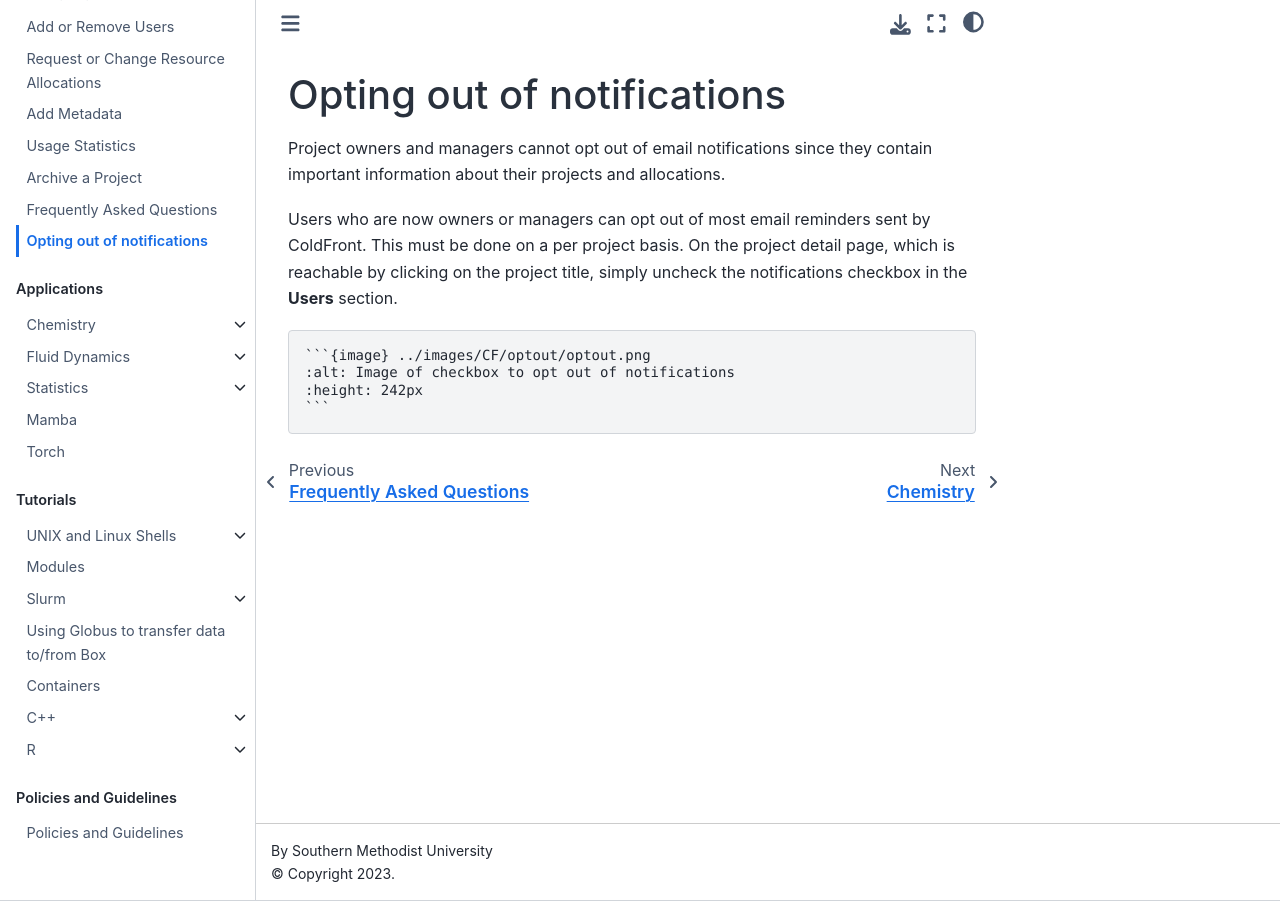
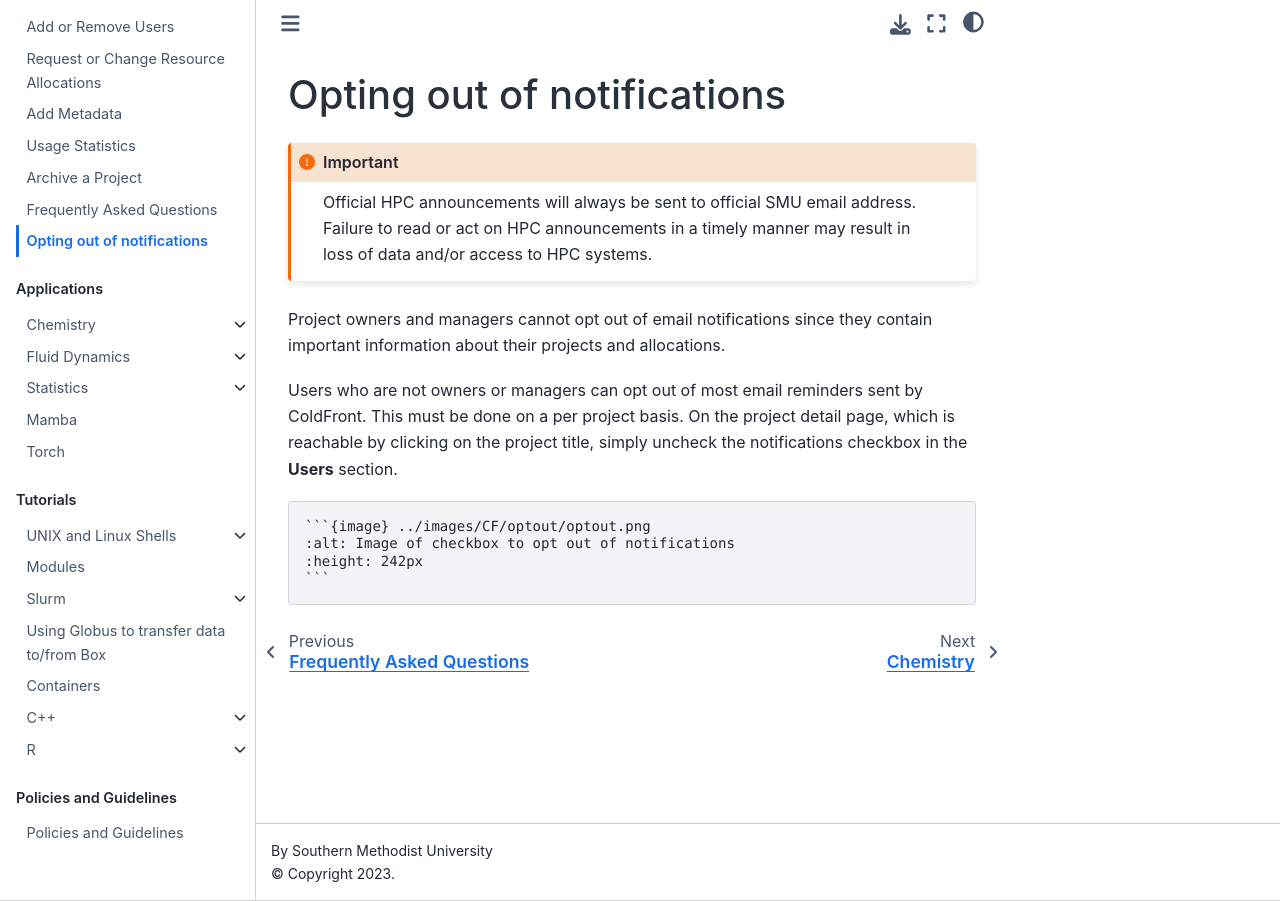
Before and after one commit to SouthernMethodistUniversity/hpc_docs, a Jupyter Book: the page built from docs/coldfront/optout.md, in a window 1280 px wide. Built offline with Jupyter Book 1.0.4 settings and Sphinx 7.4.7 and the Sphinx Book theme 1.1.4, drawn with Linux system fonts in a browser that asks for light colours.

Commit message:
add warning

```diff
--- a/docs/coldfront/optout.md
+++ b/docs/coldfront/optout.md
@@ -1,9 +1,14 @@
 # Opting out of notifications
+
+:::{important} Official HPC announcements will always be sent to official SMU email address.
+Failure to read or act on HPC announcements in a timely manner may result in loss of data and/or access
+to HPC systems.
+:::
 
 Project owners and managers cannot opt out of email notifications since they contain important
 information about their projects and allocations.
 
-Users who are now owners or managers can opt out of most email reminders sent by ColdFront.
+Users who are not owners or managers can opt out of most email reminders sent by ColdFront.
 This must be done on a per project basis. On the project detail page, which is reachable
 by clicking on the project title, simply uncheck the notifications checkbox in the **Users** section.
 
```
